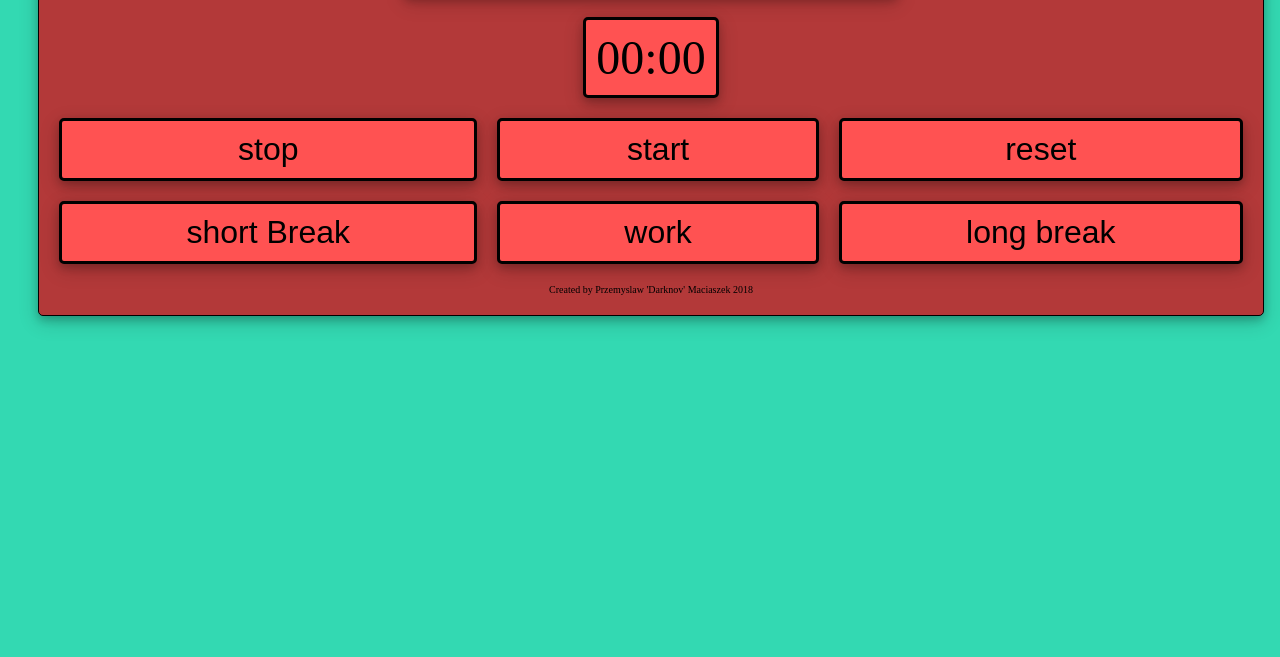
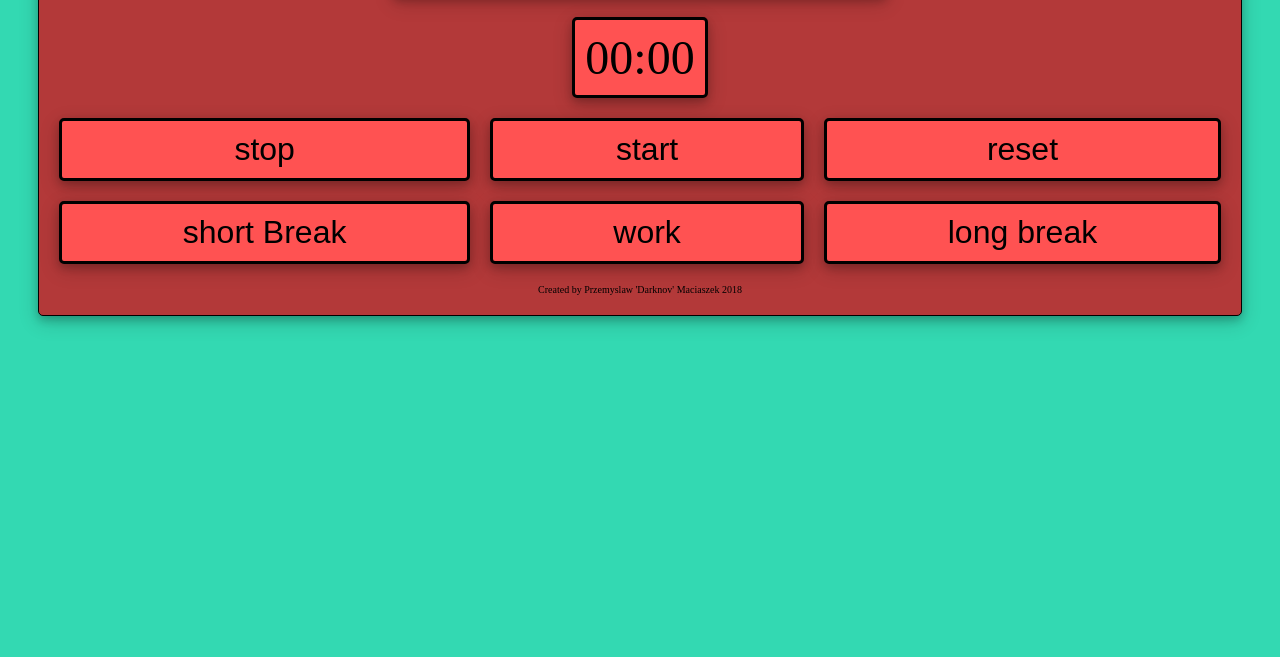
Before and after one commit to Darknov/Pomodoro-timer, a plain HTML site: page index.html in a window 1280 px wide. Shown: the part 143-800 px from the top of the page. Drawn offline with Linux system fonts and the light colour scheme.

Commit message:
Fix margin

```diff
--- a/styles/style.css
+++ b/styles/style.css
@@ -4,8 +4,7 @@ body {
 }
 
 #app {
-  width: 94%;
-  height: 94%;
+
 
   margin: 3%;
   background-color: #b33939;
```
Also changed, not shown: scripts/main.js (line endings or trailing spaces).
